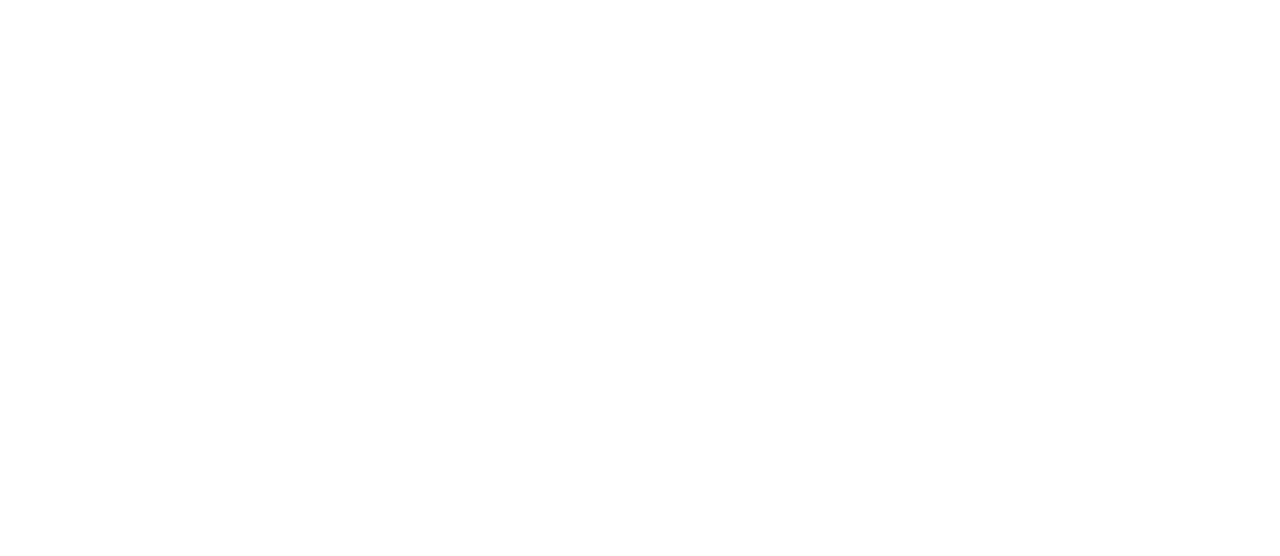
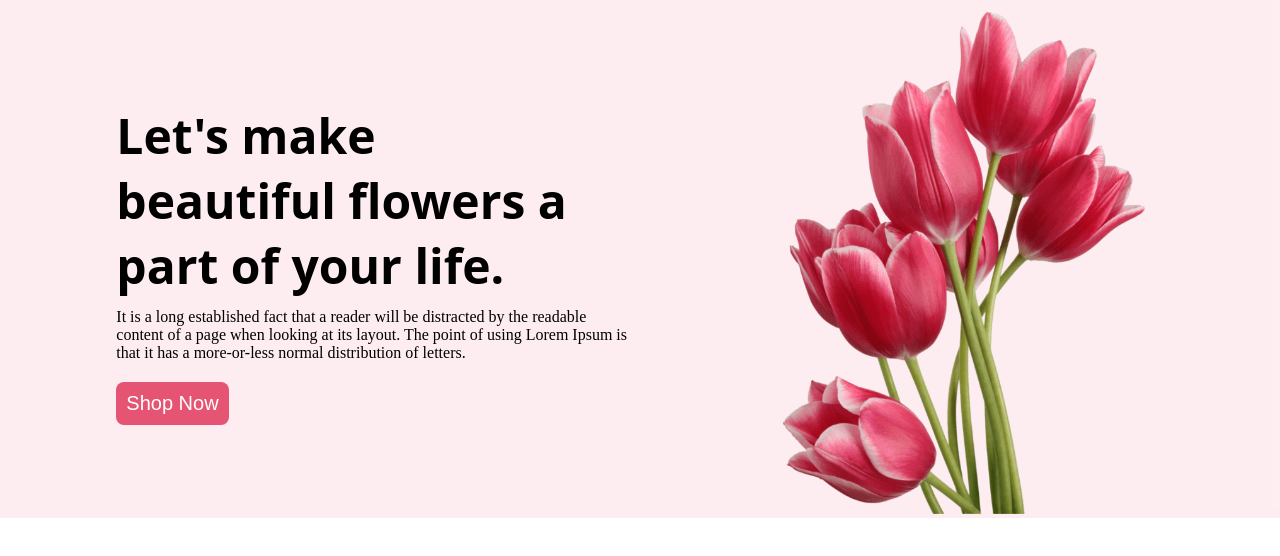
Before and after one commit to shahinsadik/flower-shop, a plain HTML site: page index.html in a window 1280 px wide. Drawn offline with Linux system fonts and the light colour scheme.

Commit message:
2nd commit header

```diff
--- a/index.html
+++ b/index.html
@@ -7,6 +7,30 @@
     <title>Flower Shop</title>
 </head>
 <body>
+    <!-- header section -->
+    <header>
+        <section>
+            <div class="header-container">
+                <div class="header-text">
+                    <h1 class="title">
+                        Let's make <br> beautiful flowers a <br> part of your life.
+                    </h1>
+                    <p class="des">
+                        It is a long established fact    that a reader will be distracted by the readable <br>content of a page when looking at its layout. The point of using Lorem Ipsum is <br> that it has a more-or-less normal distribution of letters.
+                    </p>
+                    <Button class="btn">Shop Now </Button>
+                </div>
+                <div>
+                    <img class="header-image" src="image/pngwing 10.png" alt="">
+                </div>
+            </div>
 
+        </section>
+    </header>
+    <!-- main section -->
+    <main>  </main>
+
+    <!-- footer section  -->
+    <footer>  </footer>
 </body>
 </html>
--- a/style.css
+++ b/style.css
@@ -0,0 +1,32 @@
+*{
+    padding: 0px;
+    margin: 0px;
+}
+.header-container{
+    display: flex;
+    background: rgba(229, 84, 115, 0.10);
+    align-items: center;
+    justify-content: space-around;
+    padding: 10px 48px 0px 48px;
+}
+.header-image{
+    width: 400px;
+}
+
+.title{
+    font-size: 3rem;
+    padding-bottom: 10px;
+    font-family: system-ui, -apple-system, BlinkMacSystemFont, 'Segoe UI', Roboto, Oxygen, Ubuntu, Cantarell, 'Open Sans', 'Helvetica Neue', sans-serif;
+}
+.desc{
+
+}
+.btn{
+    margin-top: 20px;
+    color: white;
+    padding: 10px;
+    font-size: 20px;
+    border: none;
+    border-radius: 8px;
+    background: #E55473;
+}
```
